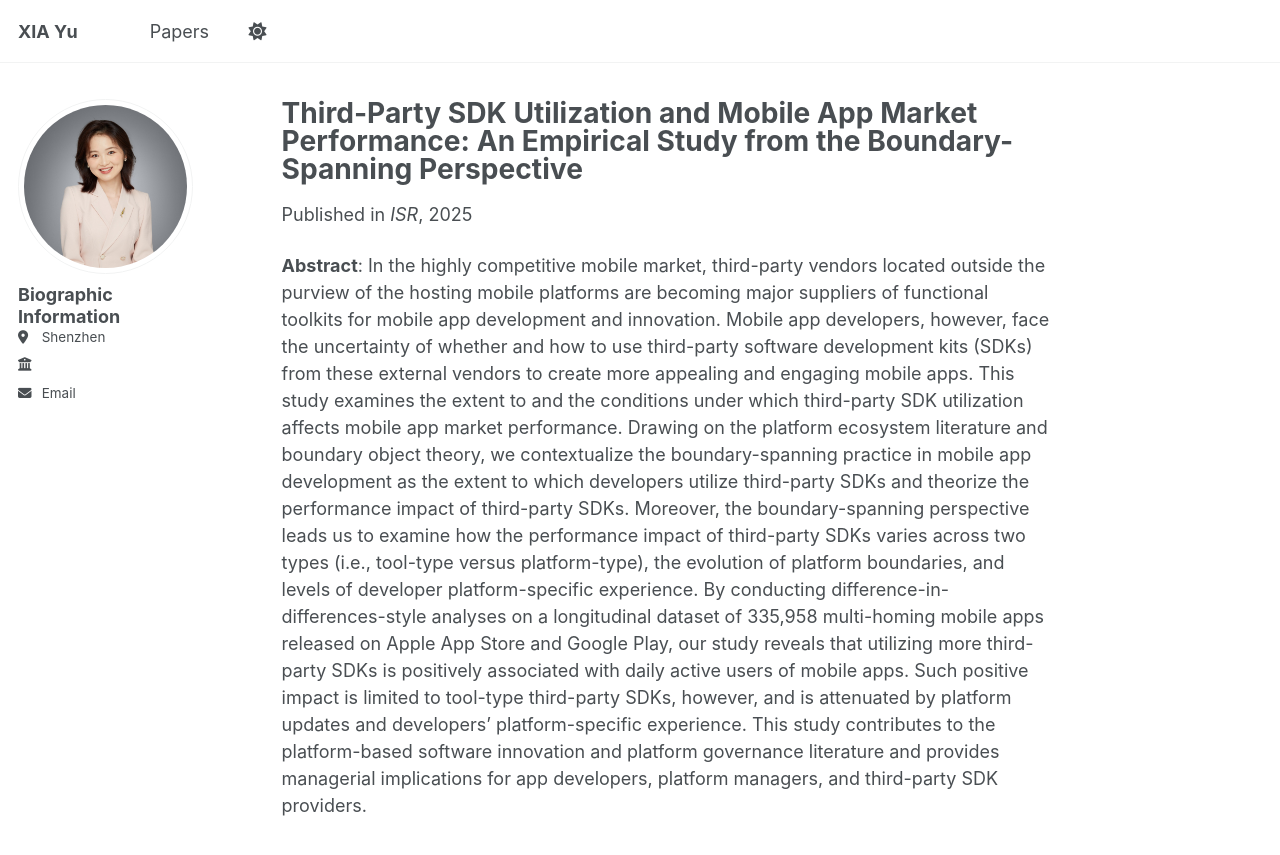
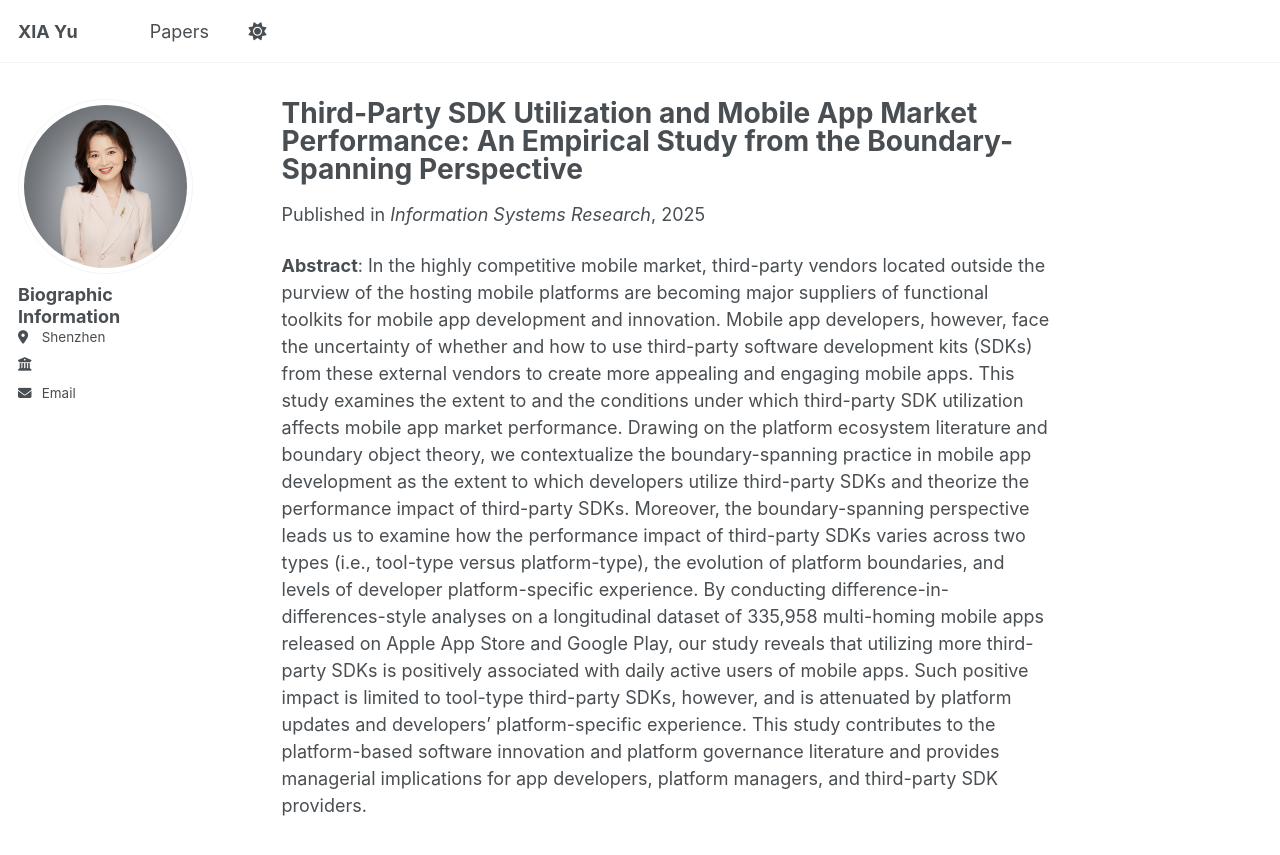
Before and after one commit to yuxia2025/yuxia2025.github.io, a Jekyll site: the page built from _publications/workingpaper-xy2.md, in a window 1280 px wide and 900 px high. Shown: the top 855 px of the window. Built offline with Jekyll 4.4.1, drawn with Linux system fonts in a browser that asks for light colours.

Commit message:
Update workingpaper-xy2.md

```diff
--- a/_publications/workingpaper-xy2.md
+++ b/_publications/workingpaper-xy2.md
@@ -5,9 +5,9 @@ category: manuscripts
 permalink: /publication/workingpaper-xy2
 excerpt: 'Keywords: Daily Active Users, Third-Party SDK, Boundary Object, Boundary Spanning, Platform Boundary Resources, Platform Updates, Mobile App Developer'
 status: "Forthcoming"
-#date: 2025-06-01
+#date: 2025-06-23
 authors: "Hailiang Chen & Yulin Fang"
-venue: 'ISR'
+venue: 'Information Systems Research'
 #slidesurl: 'http://academicpages.github.io/files/slides3.pdf'
 #paperurl: 'http://academicpages.github.io/files/paper3.pdf'
 #citation: ''
```
